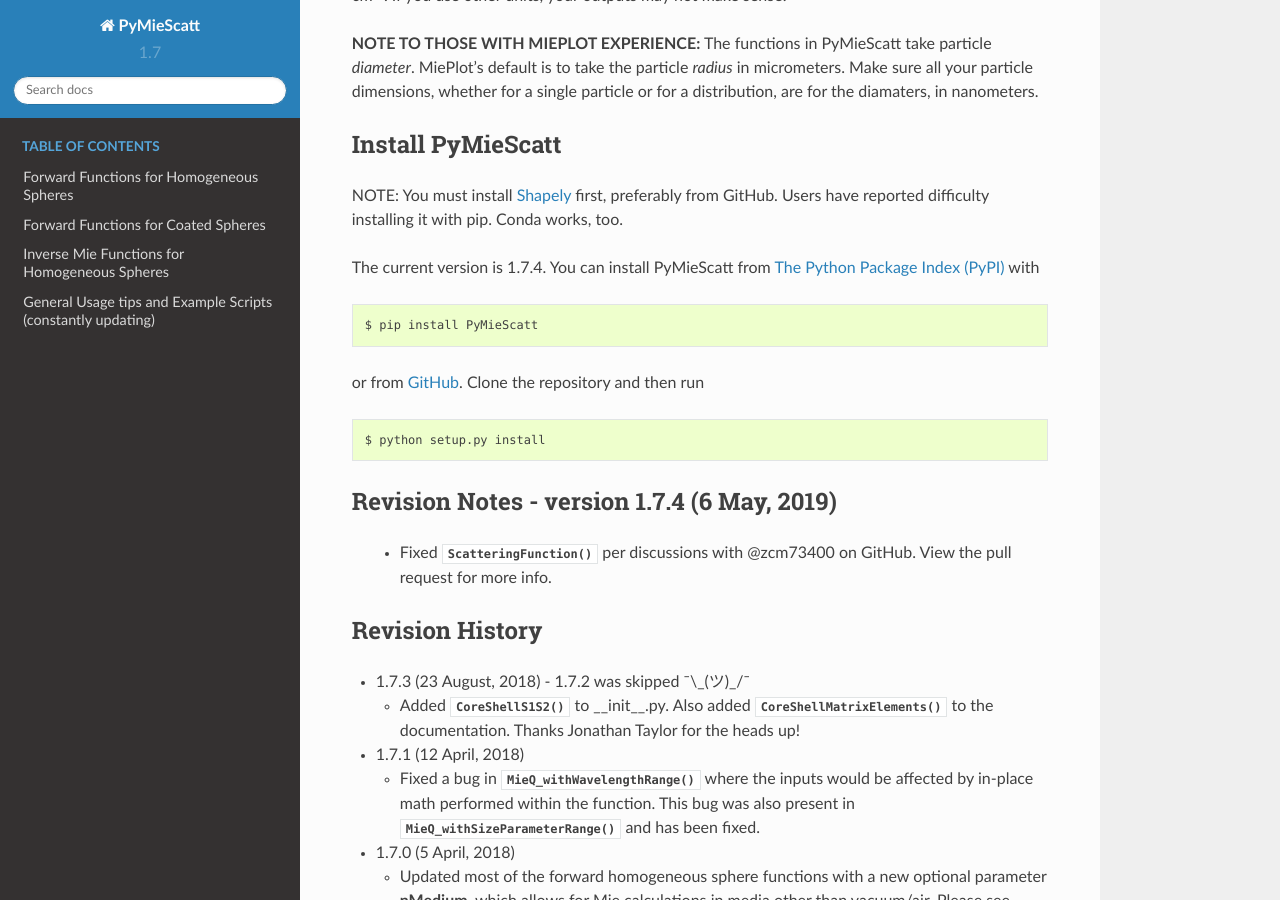
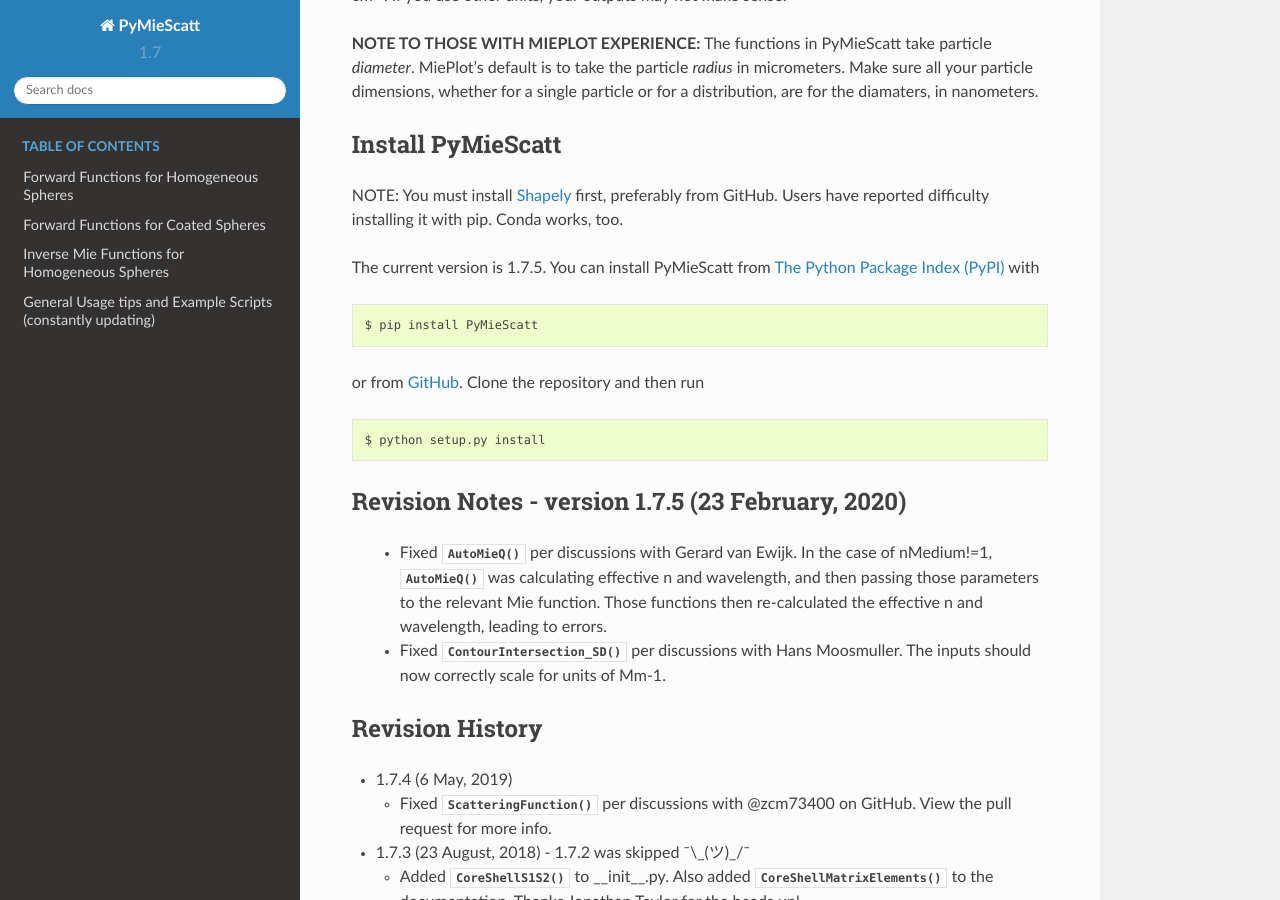
Before and after one commit to bsumlin/PyMieScatt, a Sphinx documentation site: the page built from docs/index.rst, in a window 1280 px wide and 900 px high, scrolled down 381 px. Built offline with Sphinx 7.4.7 and the Read the Docs theme 2.0.0, drawn with Linux system fonts in a browser that asks for light colours; formulas are drawn with MathJax 3; pages that are not in the unit, such as notebooks, are missing from menus.

Commit message:
Update index.rst
Update notes

```diff
--- a/docs/index.rst
+++ b/docs/index.rst
@@ -19,7 +19,7 @@ Install PyMieScatt
 
 NOTE: You must install `Shapely <https://shapely.readthedocs.io/>`_ first, preferably from GitHub. Users have reported difficulty installing it with pip. Conda works, too.
 
-The current version is 1.7.4. You can install PyMieScatt from `The Python Package Index (PyPI) <https://pypi.python.org/pypi/PyMieScatt>`_ with ::
+The current version is 1.7.5. You can install PyMieScatt from `The Python Package Index (PyPI) <https://pypi.python.org/pypi/PyMieScatt>`_ with ::
 
    $ pip install PyMieScatt
 
@@ -28,13 +28,18 @@ or from `GitHub <https://github.com/bsumlin/PyMieScatt>`_. Clone the repository
 
    $ python setup.py install
 
-Revision Notes - version 1.7.4 (6 May, 2019)
+Revision Notes - version 1.7.5 (23 February, 2020)
 ------------------------------------------------------------------------------
 
-  - Fixed :py:func:`ScatteringFunction` per discussions with @zcm73400 on GitHub. View the pull request for more info.
+  - Fixed :py:func:`AutoMieQ` per discussions with Gerard van Ewijk. In the case of nMedium!=1, :py:func:`AutoMieQ` was calculating effective n and wavelength, and then passing those parameters to the relevant Mie function. Those functions then re-calculated the effective n and wavelength, leading to errors.
+  - Fixed :py:func:`ContourIntersection_SD` per discussions with Hans Moosmuller. The inputs should now correctly scale for units of Mm-1.
 
 Revision History
 ----------------
+
+- 1.7.4 (6 May, 2019)
+
+  - Fixed :py:func:`ScatteringFunction` per discussions with @zcm73400 on GitHub. View the pull request for more info.
 
 - 1.7.3 (23 August, 2018) - 1.7.2 was skipped ¯\\_(ツ)_/¯
 
```
